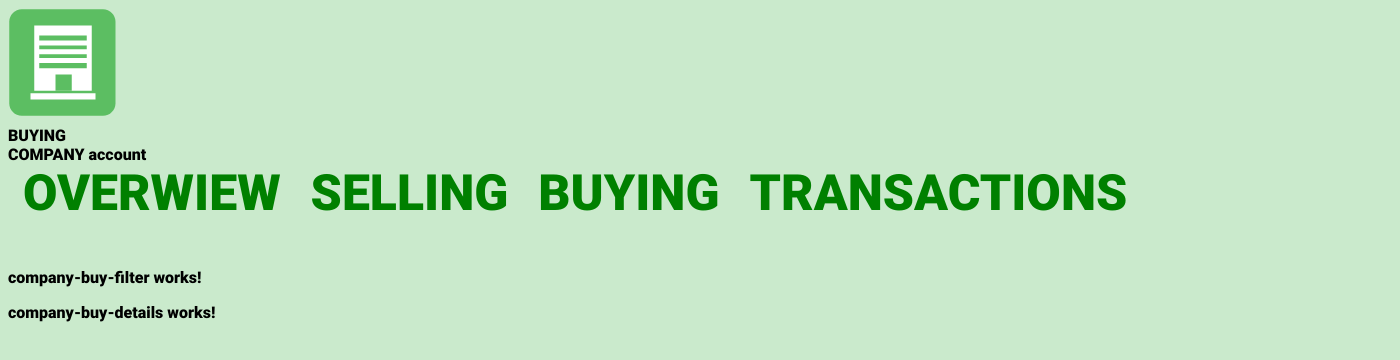
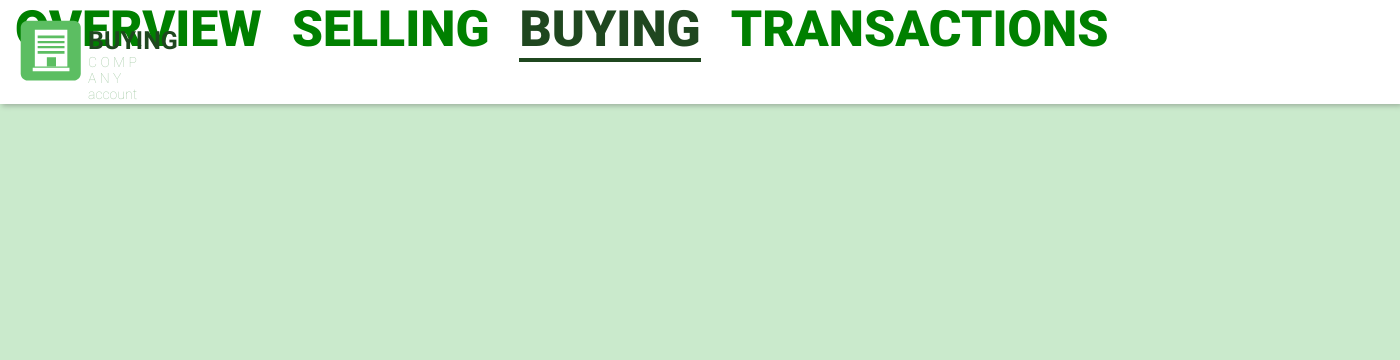
Before and after one commit to ewoldh/emission-rights, an Angular app in the folder client/: page /landing/buy in a window 1280 px wide. Shown: the top 360 px of the page, 1400 px wide, since content can reach past the window. Built offline with nearby package versions, Linux system fonts and the light colour scheme; no server answers; sample sign-in values are in the browser's storage.

Commit message:
header style

```diff
--- a/client/src/app/components/emission-header/emission-header.component.html
+++ b/client/src/app/components/emission-header/emission-header.component.html
@@ -1,15 +1,23 @@
-<div class="left-side-header">
-  <img src="/assets/images/company_icon.svg" class="left-image"/>
-  <div class="page-information">
-    <div class="page-information-above">BUYING</div>
-    <div class="page-information-under">COMPANY account</div>
-  <div>
+<div class="top-header">
+
+  <div class="left-side-header">
+    <img src="/assets/images/company_icon.svg" class="left-image"/>
+
+    <div class="page-information">
+      <div class="page-information-above">
+        <div class="content">BUYING</div>
+      </div>
+      <div class="page-information-under">C O M P A N Y account</div>
+    </div>
   </div>
 
 
-<div class="right-side-header">
-  <div class="menu-item">OVERWIEW</div>
-  <div class="menu-item active">SELLING</div>
-  <div class="menu-item">BUYING</div>
-  <div class="menu-item">TRANSACTIONS</div>
+  <div class="right-side-header">
+    <div class="menu-item">OVERVIEW</div>
+    <div class="menu-item ">SELLING</div>
+    <div class="menu-item active">BUYING</div>
+    <div class="menu-item">TRANSACTIONS</div>
+  </div>
+
+  <div class="right-side-taper"></div>
 </div>
--- a/client/src/app/components/emission-header/emission-header.component.scss
+++ b/client/src/app/components/emission-header/emission-header.component.scss
@@ -1,31 +1,79 @@
+@import '../../../assets/styles/variables';
+
+.top-header {
+  position: absolute;
+  top: 0;
+  left: 0;
+  width: 1400px;
+  height: 104px;
+  margin: 0;
+  padding: 0;
+  background-color: $white;
+  box-shadow: 2px 2px 5px $inactiveItem;
+
   .left-side-header {
-
-
+    position: absolute;
+    left: 20px;
+    top: 20px;
+    width: 340px;
+    height: 64px;
 
     .left-image {
-
-
+      height: 64px;
+      width: auto;
     }
 
     .page-information {
+      position: absolute;
+      left: 60px;
+      top: 0;
+      font-size: 30px;
+      color: $darkGreen;
 
       .page-information-above {
+        padding: 0;
+        margin: 0;
+        position: absolute;
+        top: 0;
+        left: 0;
+        font-size: 25px;
+        line-height: 25px;
+        width: calc(100% - 60px);
+        height: 34px;
+        border-bottom: 4px solid $darkGreen;
+        font-weight: 300;
 
+        .content {
+          padding: 8px;
+        }
       }
 
       .page-information-under {
-
+        margin: 0;
+        position: absolute;
+        top: 34px ;
+        left: 0;
+        padding-left: 8px;
+        font-size: 14px;
+        font-weight: 100;
+        color: $inputGreen;
+      }
+    }
+  }
 }
 
-  }
-
-}
-
+.right-side-header {
   .menu-item {
-
     display: inline-block;
     font-size: 50px;
     color: green;
     margin: 0px 15px 30px 15px;
 
+    &.active {
+      color: $darkGreen;
+      border-bottom: 4px solid $darkGreen;
+
     }
+
+  }
+}
```
Lines whose indentation alone changed are shown as unchanged.
